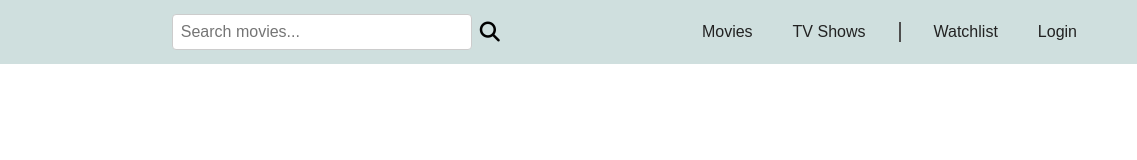
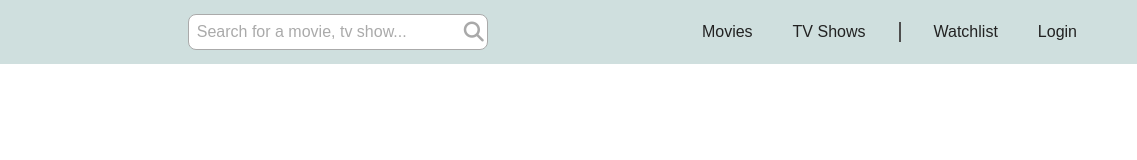
Before and after one commit to MatiasRoje/FilmFortress, a plain HTML site: page index.html in a window 1280 px wide. Shown: the full height of the page, 143-1280 px from the left. Drawn offline with Linux system fonts and the light colour scheme.

Commit message:
search bar search glass added inside form. Outline proterty set as white as a general property

```diff
--- a/css/components/button.css
+++ b/css/components/button.css
@@ -3,7 +3,7 @@
   display: inline-block;
   color: #222;
   padding: 1.2rem;
-  border-radius: 3px;
+  border-radius: 8px;
   transition: all 0.2s;
 }
 
--- a/css/components/form.css
+++ b/css/components/form.css
@@ -3,12 +3,21 @@
   align-items: center;
 }
 
-#searchInput {
-  padding: 8px;
-  font-size: 16px;
-  border: 1px solid #ccc;
-  border-radius: 4px;
+.search-wrapper {
+  display: flex;
+  align-items: center;
+}
+
+#search-input {
+  padding: 0.8rem;
+  font-size: 1.6rem;
+  border: 1px solid #aaa;
+  border-radius: 8px;
   width: 300px;
+}
+
+#search-input::placeholder {
+  color: #aaa;
 }
 
 .search-button {
@@ -16,8 +25,10 @@
   border: none;
   cursor: pointer;
   padding: 8px;
+  margin-left: -3.2rem; /* Adjust the value as needed */
 }
 
 .search-button i {
   font-size: 20px;
+  color: #a9a9a9;
 }
--- a/css/general.css
+++ b/css/general.css
@@ -40,6 +40,11 @@ Bold: 700
   box-sizing: border-box;
 }
 
+*:focus {
+  outline: solid;
+  outline-color: #fff;
+}
+
 html {
   /* font-size: 10px; */
 
--- a/index.html
+++ b/index.html
@@ -24,15 +24,17 @@
         />
       </a>
       <form action="/search" method="GET" class="search-form">
+        <div class="search-wrapper">
           <input
             type="text"
-          id="searchInput"
+            id="search-input"
             name="query"
-          placeholder="Search movies..."
+            placeholder="Search for a movie, tv show..."
           />
           <button type="submit" class="search-button">
             <i class="fas fa-search"></i>
           </button>
+        </div>
       </form>
       <nav class="main-nav">
         <li class="main-nav-list">
```
Lines whose indentation alone changed are shown as unchanged.
